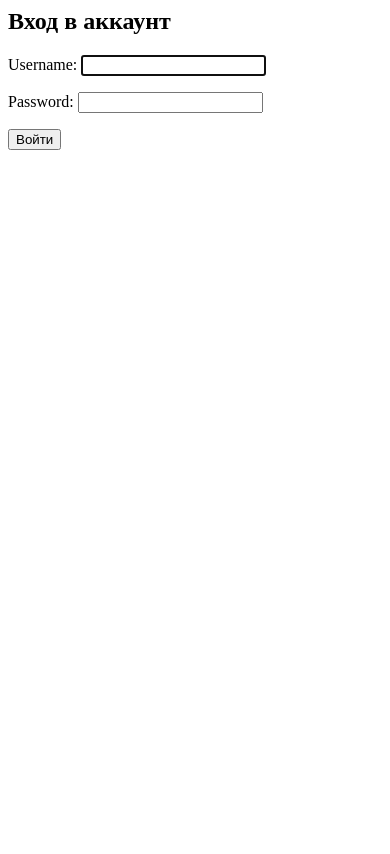
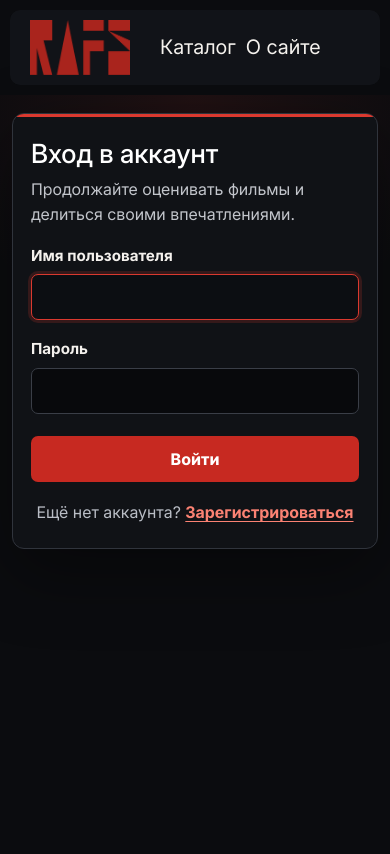
Before and after one commit to ivanKislyak/Rafs, a Django app: page /accounts/login/ in a window 390 px wide. Before the commit the page ends 150 px from the top, so only its background shows below. Run offline with Django 5.2, Linux system fonts and the light colour scheme.

Commit message:
When trying to rate a movie, the site redirects to the registration form If you already have an account, you can log in on the registration form

```diff
--- /dev/null
+++ b/accounts/static/css/accounts.css
@@ -0,0 +1,183 @@
+.register-page {
+  display: grid;
+  place-items: center;
+  min-height: calc(100vh - 110px);
+  padding: 32px 12px 48px;
+  background:
+    radial-gradient(circle at 50% 0%, rgb(219 57 47 / 10%), transparent 34%),
+    var(--color-bg);
+}
+
+.register-form {
+  position: relative;
+  display: grid;
+  gap: 18px;
+  width: min(500px, 100%);
+  padding: 30px;
+  overflow: hidden;
+  border: 1px solid #30343c;
+  border-radius: 12px;
+  background: #101216;
+  box-shadow: 0 24px 70px rgb(0 0 0 / 38%);
+  color: #f4f1ed;
+}
+
+.login-form {
+  width: min(440px, 100%);
+}
+
+.register-form::before {
+  content: "";
+  position: absolute;
+  inset: 0 0 auto;
+  height: 3px;
+  background: var(--rafs-red);
+}
+
+.register-form-header h1,
+.register-form-header p,
+.register-form-login {
+  margin: 0;
+}
+
+.register-form-header h1 {
+  color: #ffffff;
+  font-size: clamp(1.65rem, 5vw, 2rem);
+  line-height: 1.15;
+}
+
+.register-form-header p {
+  max-width: 44ch;
+  margin-top: 9px;
+  color: #c2c5cb;
+  line-height: 1.55;
+}
+
+.register-form-field {
+  display: grid;
+  gap: 7px;
+}
+
+.register-form-label {
+  color: #f4f1ed;
+  font-size: 0.95rem;
+  font-weight: 700;
+}
+
+.register-form input:not([type="checkbox"]):not([type="hidden"]) {
+  width: 100%;
+  min-height: 44px;
+  padding: 10px 12px;
+  border: 1px solid #3a3e47;
+  border-radius: 7px;
+  background-color: #08090c;
+  color: #ffffff;
+  font: inherit;
+  caret-color: var(--rafs-red-soft);
+  transition:
+    border-color 160ms ease,
+    box-shadow 160ms ease,
+    background-color 160ms ease;
+}
+
+.register-form input:not([type="checkbox"]):not([type="hidden"]):hover {
+  border-color: #555b66;
+}
+
+.register-form input:not([type="checkbox"]):not([type="hidden"]):focus {
+  border-color: var(--rafs-red);
+  outline: none;
+  background-color: #0c0e12;
+  box-shadow: 0 0 0 3px rgb(219 57 47 / 18%);
+}
+
+.register-form input:-webkit-autofill,
+.register-form input:-webkit-autofill:hover,
+.register-form input:-webkit-autofill:focus {
+  -webkit-text-fill-color: #ffffff;
+  box-shadow: 0 0 0 1000px #08090c inset;
+  transition: background-color 9999s ease-out;
+}
+
+.register-form-help {
+  color: #b1b5bd;
+  font-size: 0.82rem;
+  line-height: 1.45;
+}
+
+.register-form-help ul,
+.register-form-errors ul {
+  margin: 4px 0 0;
+  padding-left: 18px;
+}
+
+.register-form-help li + li,
+.register-form-errors li + li {
+  margin-top: 3px;
+}
+
+.register-form-errors {
+  padding: 9px 11px;
+  border-left: 3px solid var(--rafs-red);
+  border-radius: 4px;
+  background-color: rgb(219 57 47 / 10%);
+  color: #ff9b8e;
+  font-size: 0.88rem;
+}
+
+.register-form-submit {
+  width: 100%;
+  min-height: 46px;
+  margin-top: 4px;
+  padding: 10px 20px;
+  border: 0;
+  border-radius: 7px;
+  background-color: var(--rafs-red-action);
+  color: #ffffff;
+  cursor: pointer;
+  font: inherit;
+  font-weight: 750;
+  transition:
+    background-color 160ms ease,
+    transform 160ms ease;
+}
+
+.register-form-submit:hover {
+  background-color: var(--rafs-red);
+}
+
+.register-form-submit:active {
+  background-color: var(--rafs-red-deep);
+  transform: translateY(1px);
+}
+
+.register-form-submit:focus-visible {
+  outline: 3px solid var(--rafs-red-soft);
+  outline-offset: 3px;
+}
+
+.register-form-login {
+  color: #b9bdc5;
+  text-align: center;
+}
+
+.register-form-login a {
+  color: var(--rafs-red-soft);
+  font-weight: 700;
+  text-underline-offset: 3px;
+}
+
+.register-form-login a:hover {
+  color: #ffffff;
+}
+
+@media (max-width: 560px) {
+  .register-page {
+    place-items: start center;
+    padding-top: 18px;
+  }
+
+  .register-form {
+    padding: 24px 18px;
+  }
+}
--- a/accounts/urls.py
+++ b/accounts/urls.py
@@ -2,6 +2,8 @@ from django.urls import path
 
 from . import views
 
+app_name = "accounts"
+
 urlpatterns = [
-    path("", views.index, name="index"),
+    path("register", views.register, name="register")
 ]
--- a/config/settings.py
+++ b/config/settings.py
@@ -68,7 +68,7 @@ MIDDLEWARE = [
 ]
 
 ROOT_URLCONF = 'config.urls'
-LOGIN_URL = 'login'
+LOGIN_URL = 'accounts:register'
 
 LOGIN_REDIRECT_URL = '/'
 
--- a/config/urls.py
+++ b/config/urls.py
@@ -23,4 +23,5 @@ urlpatterns = [
     path("movies/", include("movies.urls")),
     path("admin/", admin.site.urls),
     path('accounts/', include('django.contrib.auth.urls')),
+    path('accounts/', include('accounts.urls')),
 ]
--- a/movies/forms.py
+++ b/movies/forms.py
@@ -55,7 +55,6 @@ class ReviewForm(forms.ModelForm):
                     "step": "0.1",
                     "placeholder": "0.0",
                     "id": "common-range-for-rate",
-                    "value": "5.0",
                 }
             ),
             "text": forms.Textarea(
--- a/movies/templates/movies/movie_detail.html
+++ b/movies/templates/movies/movie_detail.html
@@ -62,7 +62,7 @@
                 </article>
             {% endfor %}
         {% else %}
-          <p class="review-comments-empty">Пока нет отзывов. Станьте первым, кто оставит комментарий!</p>
+            <p class="review-comments-empty">Пока нет отзывов. Станьте первым, кто оставит комментарий!</p>
         {% endif %}
     </section>
 {% endblock %}
--- a/static/css/base.css
+++ b/static/css/base.css
@@ -61,9 +61,12 @@
 }
 
 body {
+  min-height: 100vh;
+  margin: 0;
   font-family: "Inter";
   font-optical-sizing: auto;
   background-color: var(--color-bg);
+  color: var(--color-text);
 }
 
 .main-nav {
--- a/templates/registration/login.html
+++ b/templates/registration/login.html
@@ -1,7 +1,52 @@
-<h2>Вход в аккаунт</h2>
+{% extends "base.html" %}
+{% load static %}
+{% block title %}Вход в RAFS{% endblock %}
+{% block content %}
+    <link rel="stylesheet" href="{% static 'css/accounts.css' %}">
 
-<form method="post">
-  {% csrf_token %}
-  {{ form.as_p }}
-  <button type="submit">Войти</button>
-</form>
+    <section class="register-page login-page">
+        <form class="register-form login-form" method="post" novalidate>
+            {% csrf_token %}
+
+            <div class="register-form-header">
+                <h1>Вход в аккаунт</h1>
+                <p>Продолжайте оценивать фильмы и делиться своими впечатлениями.</p>
+            </div>
+
+            {% if form.non_field_errors %}
+                <div class="register-form-errors">
+                    Не удалось войти. Проверьте имя пользователя и пароль.
+                </div>
+            {% endif %}
+
+            {% for field in form %}
+                <div class="register-form-field">
+                    <label class="register-form-label" for="{{ field.id_for_label }}">
+                        {% if field.name == "username" %}
+                            Имя пользователя
+                        {% elif field.name == "password" %}
+                            Пароль
+                        {% else %}
+                            {{ field.label }}
+                        {% endif %}
+                    </label>
+                    {{ field }}
+
+                    {% if field.errors %}
+                        <div class="register-form-errors">Заполните это поле.</div>
+                    {% endif %}
+                </div>
+            {% endfor %}
+
+            {% if next %}
+                <input type="hidden" name="next" value="{{ next }}">
+            {% endif %}
+
+            <button class="register-form-submit" type="submit">Войти</button>
+
+            <p class="register-form-login">
+                Ещё нет аккаунта? <a href="{% url 'accounts:register' %}">Зарегистрироваться</a>
+            </p>
+        </form>
+    </section>
+{% endblock %}
```
Also changed, not shown: accounts/forms.py (added, +12 -0 lines), accounts/templates/accounts/about.html (deleted, +0 -7 lines), accounts/templates/accounts/register.html (added, +72 -0 lines), accounts/views.py (+13 -64 lines), movies/templates/movies/review_form.html (+35 -16 lines).
